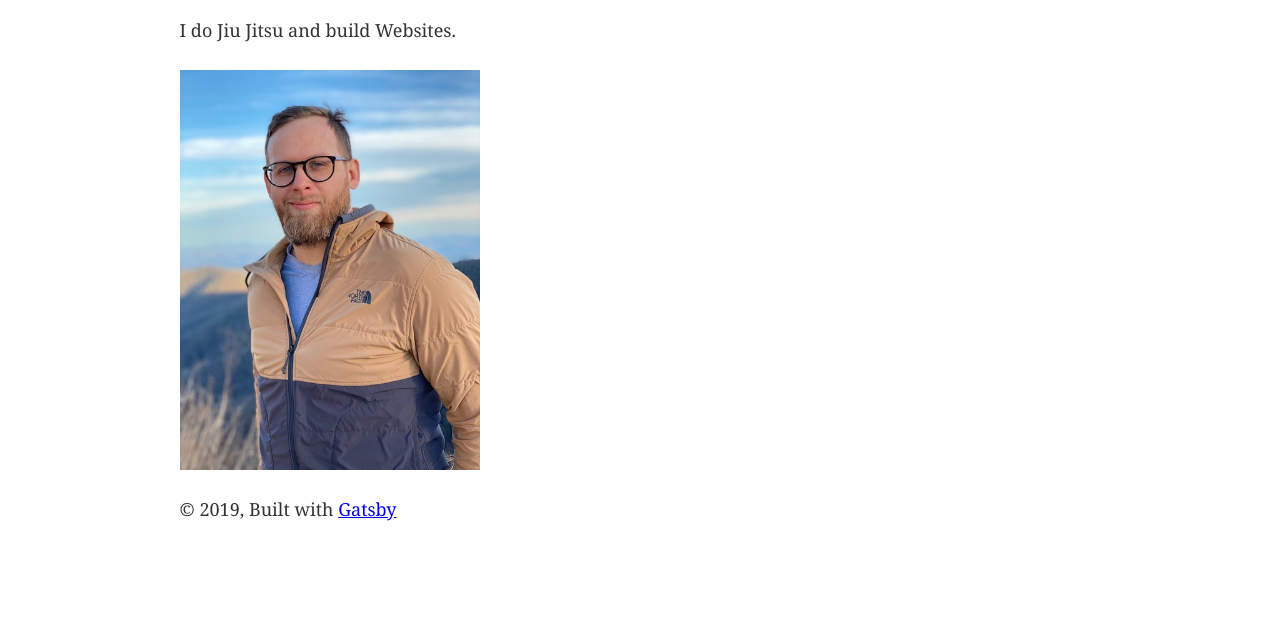
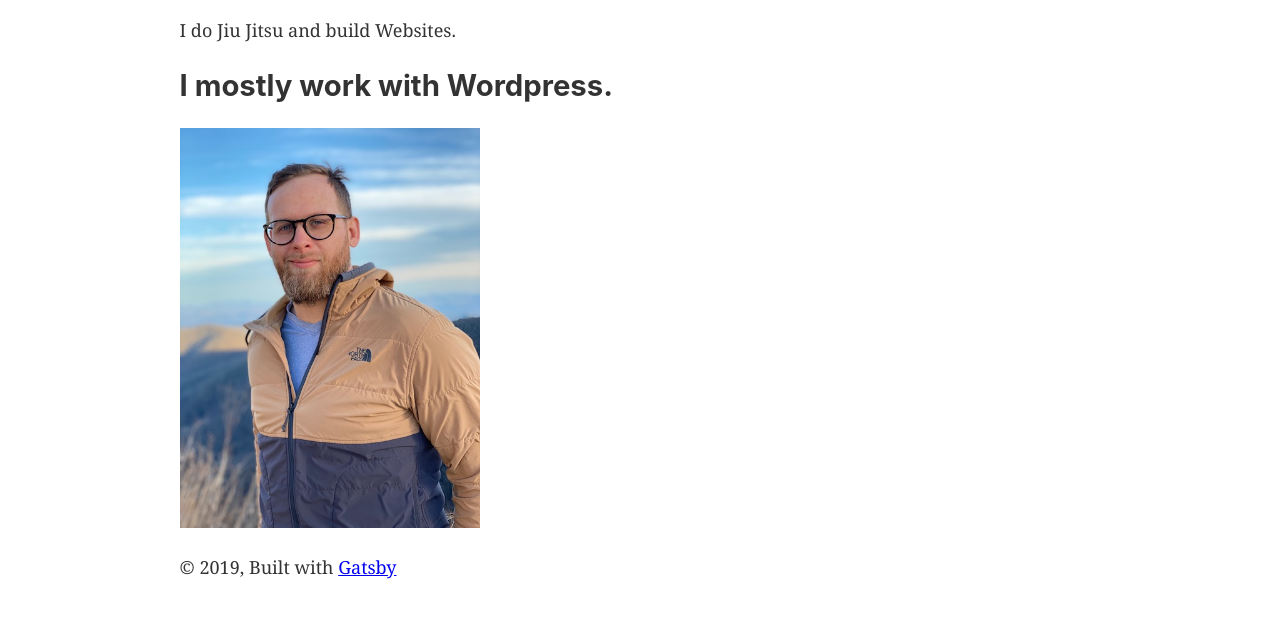
Before and after one commit to RGMB3/rgmb3, a Gatsby site: page / in a window 1280 px wide. Shown: the part 176-794 px from the top of the page. Built offline with nearby package versions, Linux system fonts and the light colour scheme; Gatsby itself is replaced by a stand-in of ours.

Commit message:
test change

```diff
--- a/src/pages/index.js
+++ b/src/pages/index.js
@@ -10,6 +10,7 @@ const IndexPage = () => (
     <SEO title="Home" />
     <h1>Hi, I am Russell.</h1>
     <p>I do Jiu Jitsu and build Websites.</p>
+    <h2>I mostly work with Wordpress.</h2>
     <div style={{ maxWidth: `300px`, marginBottom: `1.45rem` }}>
       <Image />
     </div>
```
